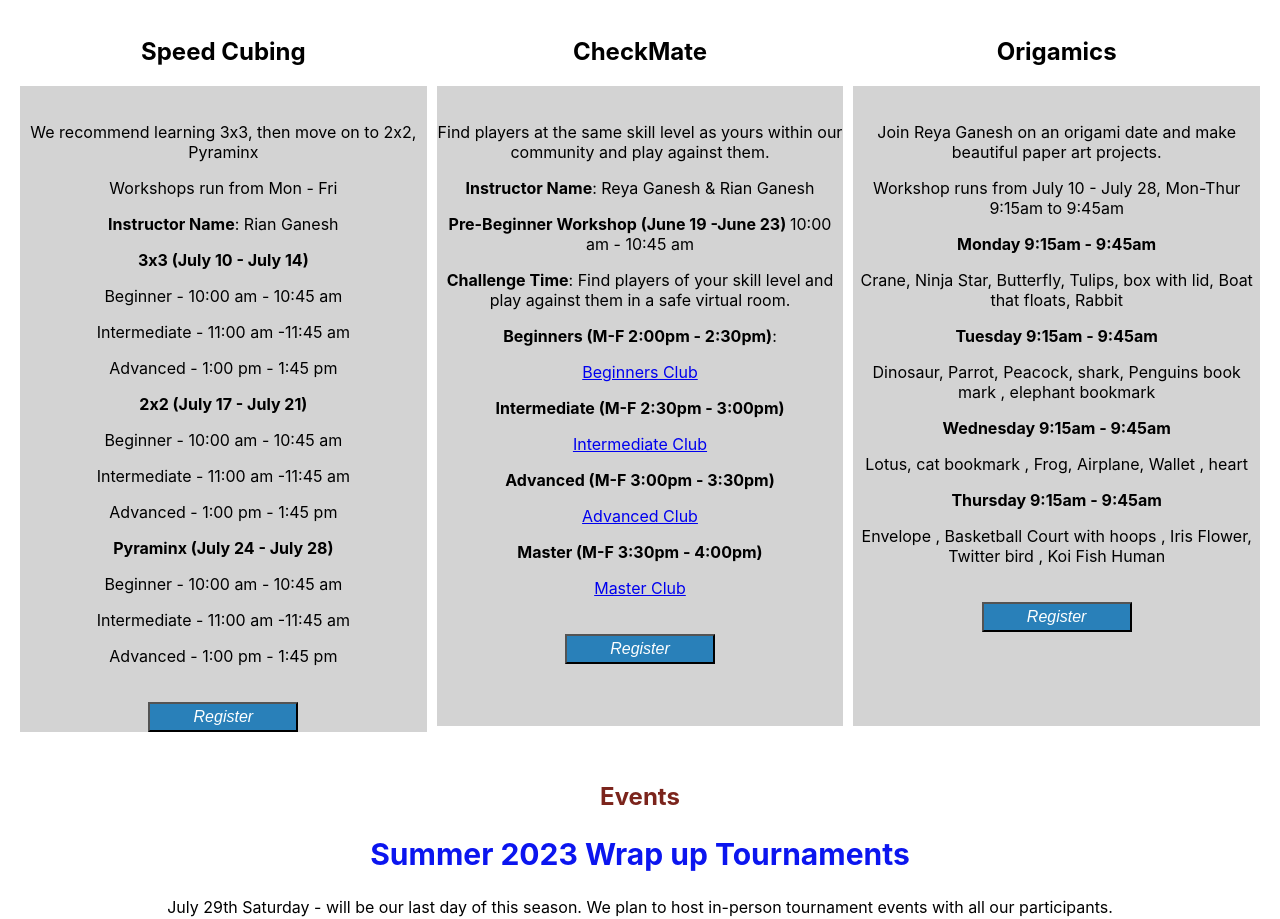
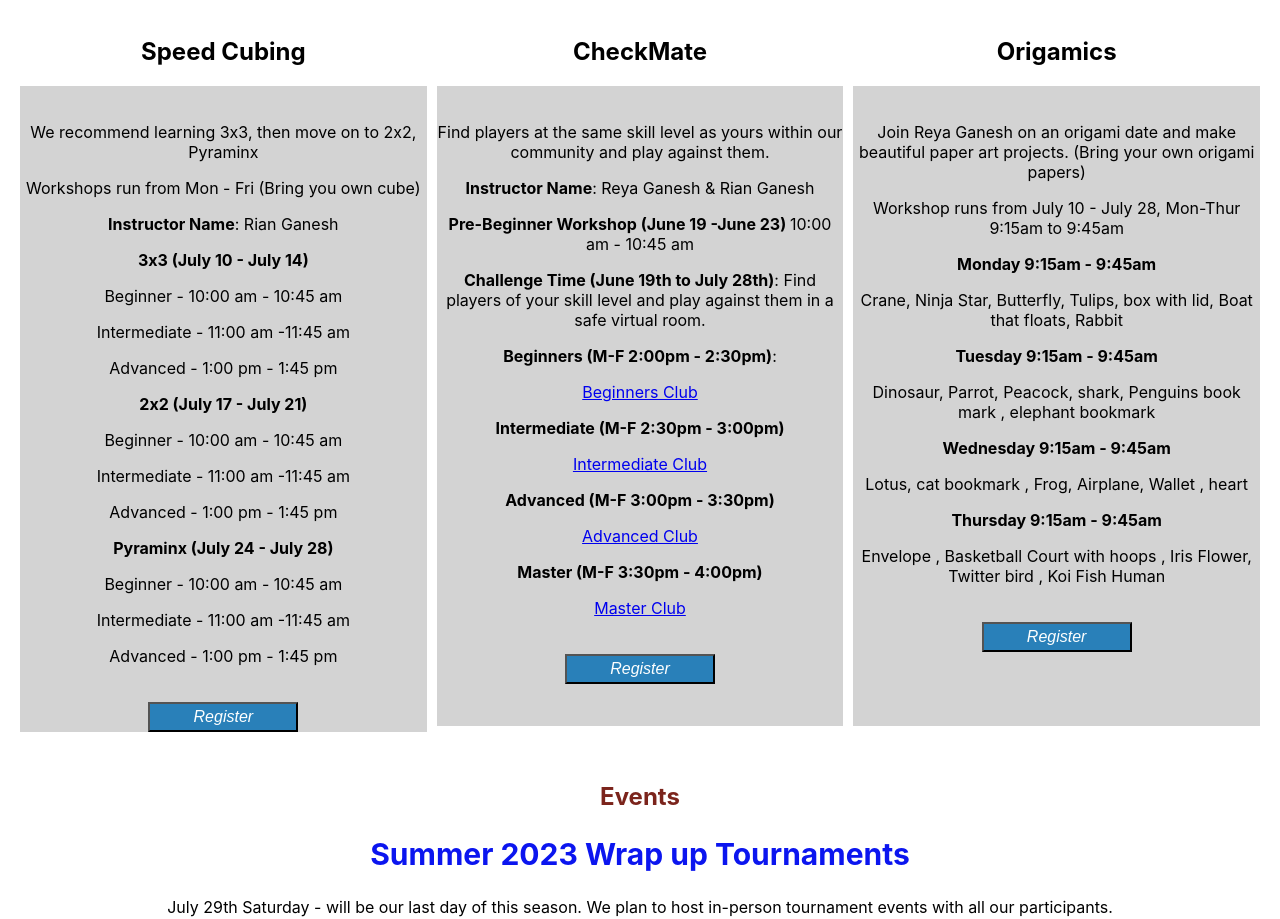
Before and after one commit to gane-dev/smartplay24x7, a React (Create React App) app: page / in a window 1280 px wide. Shown: the part 4504-5423 px from the top of the page. Built offline with nearby package versions, Linux system fonts and the light colour scheme.

Commit message:
update schedule and contact us

```diff
--- a/src/App.js
+++ b/src/App.js
@@ -79,7 +79,7 @@ function App() {
       </main>
       <footer className="footer">
         <a
-          href="https://forms.gle/NiLwgA9Zs1tHCrzq8"
+          href="https://forms.gle/ya4oswgeMACfh7wH8"
           target="_blank"
           rel="noreferrer"
         >
--- a/src/ChessSchedule.js
+++ b/src/ChessSchedule.js
@@ -16,8 +16,8 @@ const ChessSchedule = () => {
         <b>Pre-Beginner Workshop (June 19 -June 23) </b> 10:00 am - 10:45 am
       </p>
       <p>
-        <b>Challenge Time</b>: Find players of your skill level and play against
-        them in a safe virtual room.
+        <b>Challenge Time (June 19th to July 28th)</b>: Find players of your
+        skill level and play against them in a safe virtual room.
       </p>
       <p>
         <b>Beginners (M-F 2:00pm - 2:30pm)</b>:
--- a/src/OrigamiSchedule.js
+++ b/src/OrigamiSchedule.js
@@ -8,7 +8,7 @@ const OrigamiSchedule = ({ image, text }) => {
       <br></br>
       <p>
         Join Reya Ganesh on an origami date and make beautiful paper art
-        projects.
+        projects. (Bring your own origami papers)
       </p>
 
       <p>Workshop runs from July 10 - July 28, Mon-Thur 9:15am to 9:45am</p>
--- a/src/SpeedCubing.js
+++ b/src/SpeedCubing.js
@@ -3,7 +3,7 @@ const SpeedCubing = () => {
     <div>
       <p>
         <b>Speed Cubing</b> - Solve a variety of combinational puzzles racing
-        against time. Observe, Orient, decide and act in a second.{" "}
+        against time. Observe, Orient, decide and act in a second.
       </p>
       <p>
         <b>Materials: Bring your own cube to the virtual sessions.</b>
--- a/src/SpeedSchedule.js
+++ b/src/SpeedSchedule.js
@@ -6,7 +6,7 @@ const SpeedSchedule = ({ image, text }) => {
     <div className="schedule-container">
       <br></br>
       <p>We recommend learning 3x3, then move on to 2x2, Pyraminx</p>
-      <p>Workshops run from Mon - Fri</p>
+      <p>Workshops run from Mon - Fri (Bring you own cube)</p>
       <p>
         <b>Instructor Name</b>: Rian Ganesh
       </p>
```
